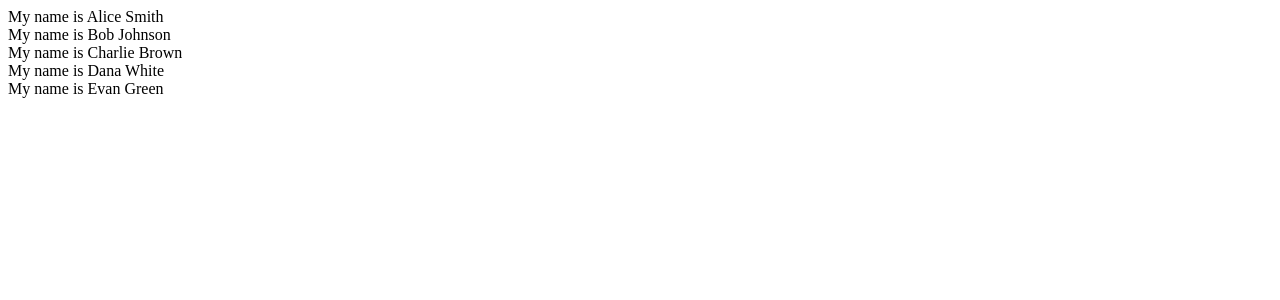
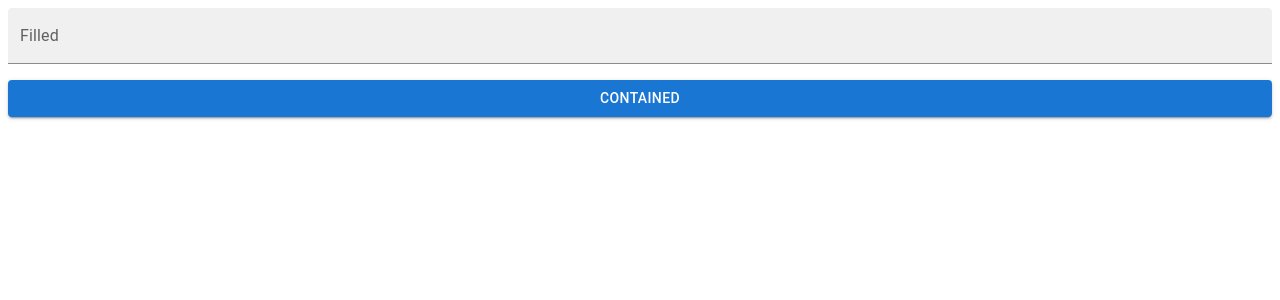
Before and after one commit to VishalShekha/React, a React (Create React App) app: page / in a window 1280 px wide. Shown: the top 300 px of the page. Built offline with nearby package versions, Linux system fonts and the light colour scheme.

Commit message:
material ui included and formHandling

```diff
--- a/public/index.html
+++ b/public/index.html
@@ -9,6 +9,8 @@
       name="description"
       content="Web site created using create-react-app"
     />
+    <meta name="viewport" content="initial-scale=1, width=device-width" />
+
     <link rel="apple-touch-icon" href="%PUBLIC_URL%/logo192.png" />
     <link rel="manifest" href="%PUBLIC_URL%/manifest.json" />
 
--- a/src/App.js
+++ b/src/App.js
@@ -3,7 +3,9 @@
 // import StatesChanges from "./components/StatesChanges";
 // import MethodsAsProps from "./components/MethodsAsProps";
 // import ConditionalRender from "./components/ConditionalRender";
-import ListRender from "./components/ListRender";
+// import ListRender from "./components/ListRender";
+import FormHandling from "./components/FormHandling";
+
 
 // let logged = (child) => {
 //   console.log(`Hi ${child}`)
@@ -25,7 +27,9 @@ function App() {
 
         {/* <ConditionalRender isTrue = {0}></ConditionalRender> */}
 
-        <ListRender></ListRender>
+        {/* <ListRender></ListRender> */}
+
+        <FormHandling></FormHandling>
 
     </div>
   );
--- /dev/null
+++ b/src/components/FormHandling.js
@@ -0,0 +1,29 @@
+import React, { useRef } from 'react';
+import { TextField, Button, Stack } from '@mui/material';
+
+let clickTriggered = (text) => {
+  console.log(text);
+}
+
+function FormHandling() {
+  const textFieldRef = useRef(null);
+
+  return (
+    <Stack spacing={2}>
+      <TextField
+        id="filled-basic"
+        label="Filled"
+        variant="filled"
+        inputRef={textFieldRef}
+      />
+      <Button
+        variant="contained"
+        onClick={() => clickTriggered(textFieldRef.current.value)}
+      >
+        Contained
+      </Button>
+    </Stack>
+  );
+}
+
+export default FormHandling;
```
